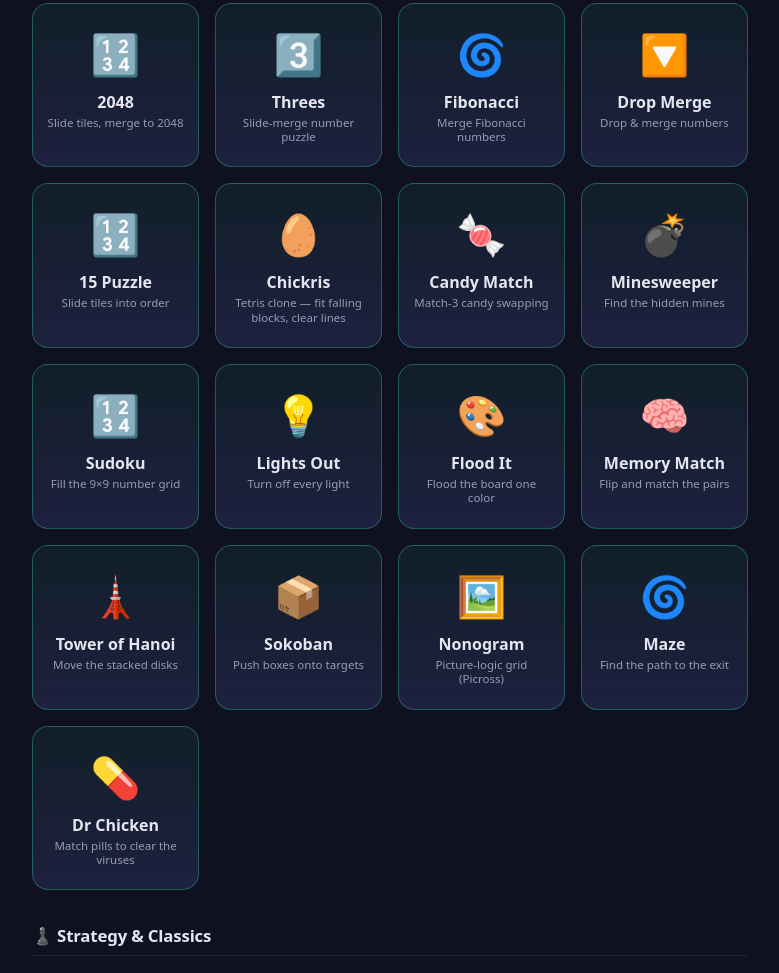
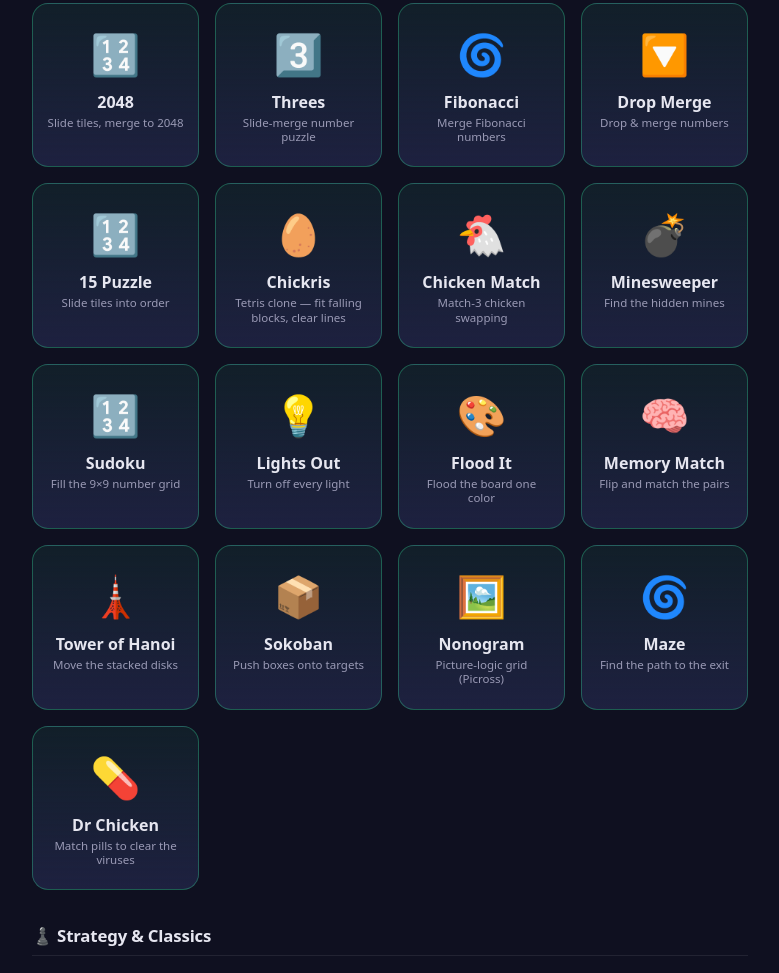
Before and after one commit to SoylentAquamarine/Games, a website: page public/index.html in a window 1280 px wide. Shown: the part 2933-3906 px from the top of the page, without its empty margins (250-1029 px from the left). Drawn offline with Linux system fonts and the light colour scheme; no server answers.

Commit message:
chore(home): relabel Candy Match card as Chicken Match

```diff
--- a/public/index.html
+++ b/public/index.html
@@ -91,7 +91,7 @@
           <a class="card live" href="/games/dropmerge/"><div class="thumb">🔽</div><div class="cardtext"><span>Drop Merge</span><small class="desc">Drop &amp; merge numbers</small></div></a>
           <a class="card live" href="/games/fifteen/"><div class="thumb">🔢</div><div class="cardtext"><span>15 Puzzle</span><small class="desc">Slide tiles into order</small></div></a>
           <a class="card live" href="/games/tetris/"><div class="thumb">🥚</div><div class="cardtext"><span>Chickris</span><small class="desc">Tetris clone — fit falling blocks, clear lines</small></div></a>
-          <a class="card live" href="/games/candycrush/"><div class="thumb">🍬</div><div class="cardtext"><span>Candy Match</span><small class="desc">Match-3 candy swapping</small></div></a>
+          <a class="card live" href="/games/candycrush/"><div class="thumb">🐔</div><div class="cardtext"><span>Chicken Match</span><small class="desc">Match-3 chicken swapping</small></div></a>
           <a class="card live" href="/games/minesweeper/"><div class="thumb">💣</div><div class="cardtext"><span>Minesweeper</span><small class="desc">Find the hidden mines</small></div></a>
           <a class="card live" href="/games/sudoku/"><div class="thumb">🔢</div><div class="cardtext"><span>Sudoku</span><small class="desc">Fill the 9×9 number grid</small></div></a>
           <a class="card live" href="/games/lightsout/"><div class="thumb">💡</div><div class="cardtext"><span>Lights Out</span><small class="desc">Turn off every light</small></div></a>
```
